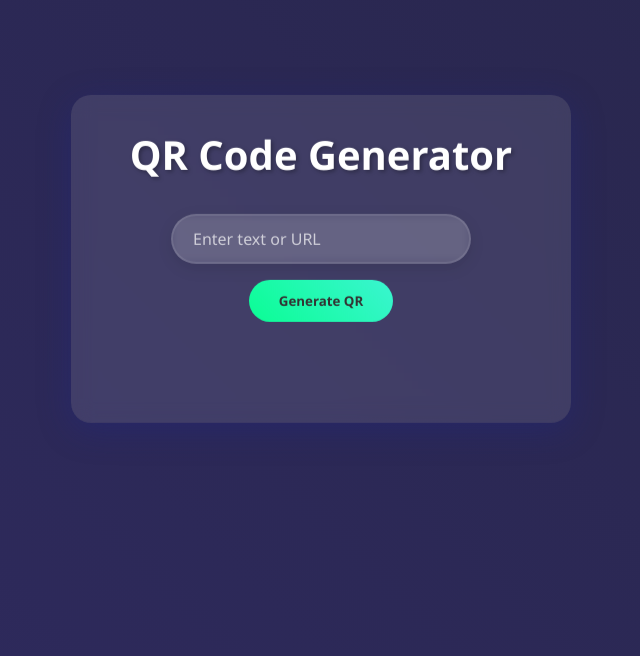
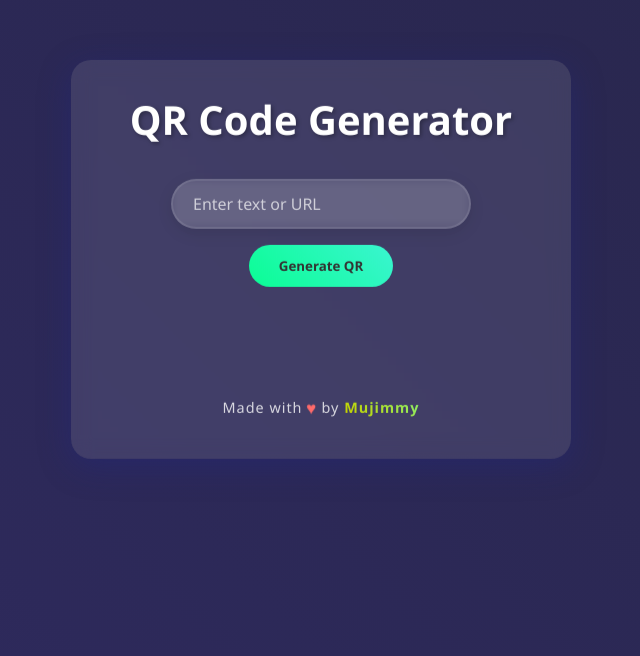
Before and after one commit to mujemi26/QrCode.github.io, a plain HTML site: page index.html in a window 1280 px wide. Shown: the part 140-796 px from the top of the page, without its empty margins (319-959 px from the left). Drawn offline with Linux system fonts and the light colour scheme.

Commit message:
Update index.html

```diff
--- a/index.html
+++ b/index.html
@@ -3,7 +3,7 @@
 <head>
     <meta charset="UTF-8">
     <meta name="viewport" content="width=device-width, initial-scale=1.0">
-    <title>Mujimmy QR Generator</title>
+    <title>Modern QR Code Generator</title>
     <link rel="stylesheet" href="style.css">
     <script src="https://cdnjs.cloudflare.com/ajax/libs/qrcodejs/1.0.0/qrcode.min.js"></script>
 </head>
@@ -17,6 +17,9 @@
         <div class="qr-container">
             <div id="qr-code"></div>
         </div>
+        <div class="signature">
+            Made with <span class="heart">♥</span> by <span class="name">Mujimmy</span>
+        </div>
     </div>
     <script src="script.js"></script>
 </body>
```
